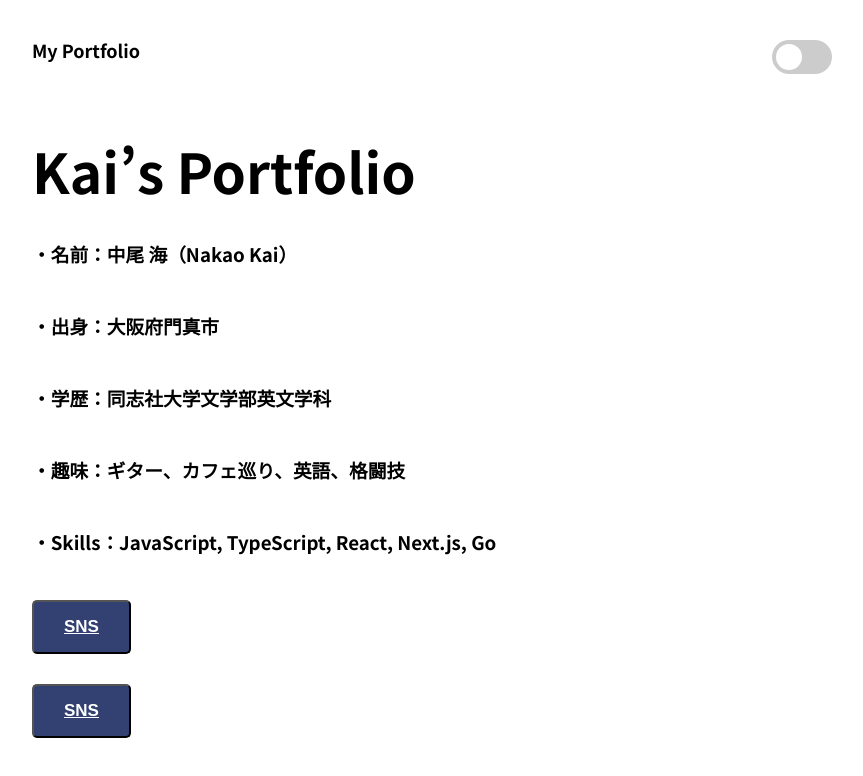
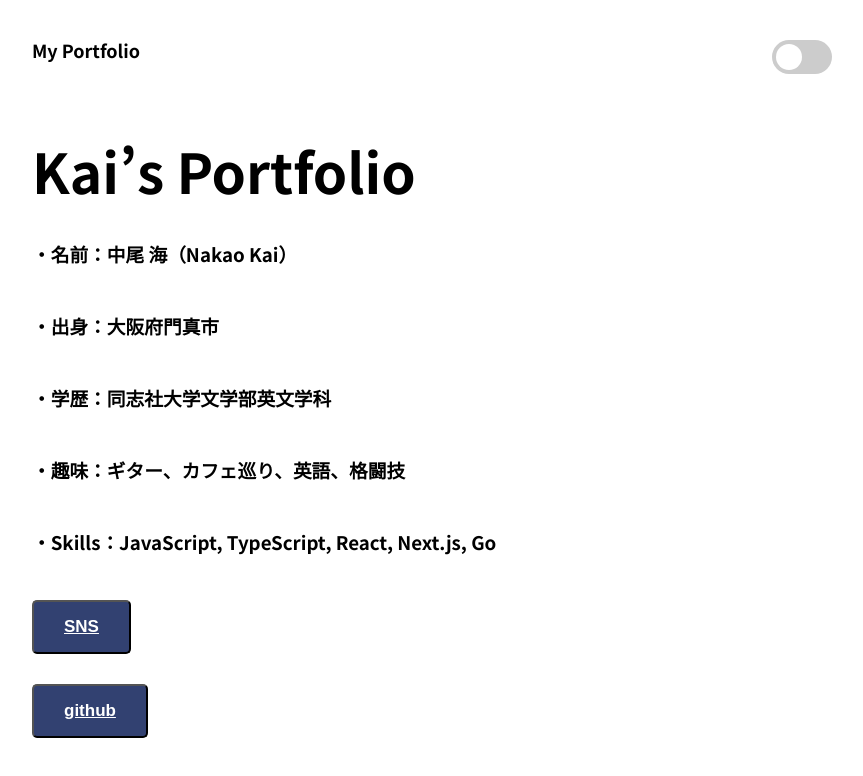
Before and after one commit to kai-0307/next-dark-portfolio, a Next.js app: page / in a window 1280 px wide. Shown: the top 776 px of the page, without its empty margins (208-1071 px from the left). Built offline with nearby package versions, Linux system fonts and the light colour scheme.

Commit message:
github link  modified

```diff
--- a/pages/index.js
+++ b/pages/index.js
@@ -59,7 +59,7 @@ export default function Home() {
             <a href = "https://twitter.com/midnightsun0307">SNS</a>
             </button>
             <button>
-            <a href = "https://github.com/kai-0307">SNS</a>
+            <a href = "https://github.com/kai-0307">github</a>
             </button>
           </div>
         </section>
```
